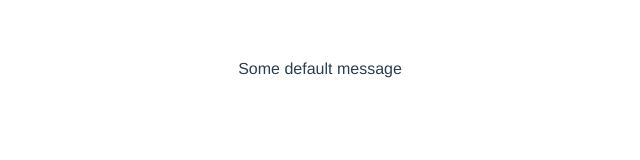
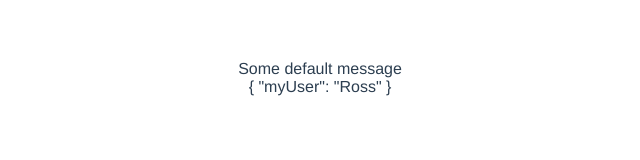
Before and after one commit to niusz/slot, a Vue app: page / in a window 1280 px wide. Shown: the top 160 px of the page, without its empty margins (320-960 px from the left). Built offline with nearby package versions, Linux system fonts and the light colour scheme.

Commit message:
作用域插槽

```diff
--- a/src/App.vue
+++ b/src/App.vue
@@ -1,7 +1,8 @@
 <template>
   <div id="app">
-    <!-- <img alt="Vue logo" src="./assets/logo.png"> -->
-    <child-component msg="Welcome to Your Vue.js App"></child-component>
+    <child-component>
+      <template v-slot:top="slotProps">{{ slotProps }}</template>
+    </child-component>
     <!--如果HelloWorld中的没有slot元素，那么<h3>大标题</h3>将不会显示-->
   </div>
 </template>
--- a/src/components/ChildComponent.vue
+++ b/src/components/ChildComponent.vue
@@ -1,14 +1,20 @@
 <template>
   <div class="hello">
     <slot>Some default message</slot>
+    <br />
+    <slot name="top" :myUser="user"></slot>
+    <br />
+    <slot name="bottom"></slot>
   </div>
 </template>
 
 <script>
 export default {
   name: "ChildComponent",
-  props: {
-    msg: String,
+  data() {
+    return {
+      user: "Ross",
+    };
   },
 };
 </script>
```
